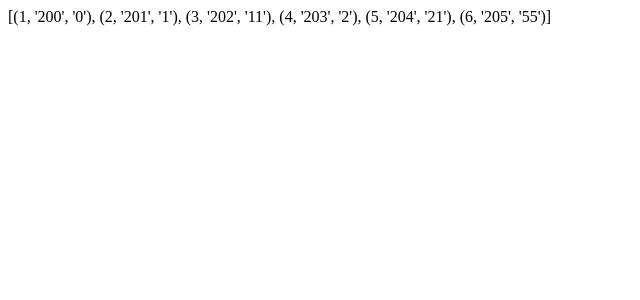
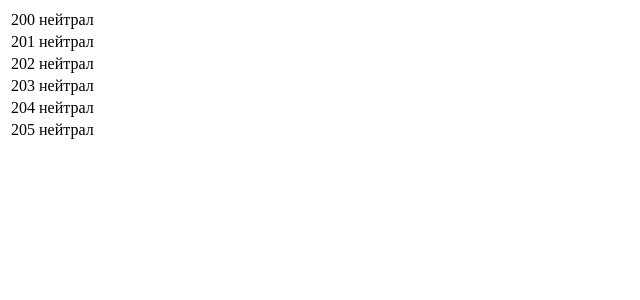
Before and after one commit to DDeadbeaTT/EGE_WEB_MAGIC, a Flask app: page / in a window 1280 px wide. Shown: the top 300 px of the page, without its empty margins (0-640 px from the left). Run offline with Flask 3, Linux system fonts and the light colour scheme; data comes from the database, SQL or seed files in the repository.

Commit message:
Alpha ver 0.1

```diff
--- a/main.py
+++ b/main.py
@@ -3,24 +3,13 @@ from flask import Flask, render_template, request
 db = sqlite3.connect('database.db')
 cursor = db.cursor()
 
-#  Статусы:
-#    0 - нейтральный
-#    1 - экзамен начат
-#    11 - экзамен закончен
-#    2 - старт печати
-#    21 - конец печати
-#    55 - хотим техника
-# blyat
-# suka commit?
-# push & commit suka
-
 cursor.execute("""CREATE TABLE IF NOT EXISTS kabinets (number INTEGER, kabinet TEXT UNIQUE, status TEXT)""")
-cursor.execute("""REPLACE INTO kabinets  VALUES (1,200,0)""")
-cursor.execute("""REPLACE INTO kabinets  VALUES (2,201,1)""")
-cursor.execute("""REPLACE INTO kabinets  VALUES (3,202,11)""")
-cursor.execute("""REPLACE INTO kabinets  VALUES (4,203,2)""")
-cursor.execute("""REPLACE INTO kabinets  VALUES (5,204,21)""")
-cursor.execute("""REPLACE INTO kabinets  VALUES (6,205,55)""")
+cursor.execute("""REPLACE INTO kabinets  VALUES (1,200,"нейтрал" )""")
+cursor.execute("""REPLACE INTO kabinets  VALUES (2,201,"нейтрал")""")
+cursor.execute("""REPLACE INTO kabinets  VALUES (3,202,"нейтрал")""")
+cursor.execute("""REPLACE INTO kabinets  VALUES (4,203,"нейтрал")""")
+cursor.execute("""REPLACE INTO kabinets  VALUES (5,204,"нейтрал")""")
+cursor.execute("""REPLACE INTO kabinets  VALUES (6,205,"нейтрал")""")
 
 cursor.execute("SELECT * FROM kabinets")
 print(cursor.fetchall())
@@ -34,7 +23,7 @@ app = Flask(__name__)
 def main():
     db = sqlite3.connect('database.db')
     cursor = db.cursor()
-    all = cursor.execute("SELECT * FROM kabinets").fetchall()
+    all = cursor.execute("SELECT kabinet, status FROM kabinets").fetchall()
     db.commit()
     db.close()
     return render_template("main_page.html", all = all)
--- a/templates/main_page.html
+++ b/templates/main_page.html
@@ -6,7 +6,16 @@
 </head>
 <body>
     <div class = 'container'>
-    <div class="tile">{{all}}</div>
+        <table>
+            {% for row in all %}
+            <tr>
+                {% for cell in row%}
+                <td>{{ cell }}</td>
+                {% endfor %}
+            </tr>
+                {% endfor %}
+        </table>
+
     </div>
 <meta http-equiv="refresh" content="2">
 
```
